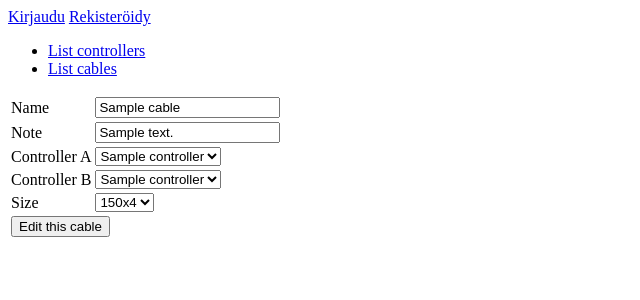
After one commit to KalliMiika/Kaapelikartta, a Flask app: page /cables/1/ in a window 1280 px wide. The commit adds this page. Shown: the top 300 px of the page, without its empty margins (0-640 px from the left). Run offline with Flask 2, Linux system fonts and the light colour scheme; tables that the repository leaves empty hold one stand-in row (values such as "Sample post").

Commit message:
Kaapeleiden muokkaus toiminnallisuuden lisäys

```diff
--- a/application/cables/forms.py
+++ b/application/cables/forms.py
@@ -24,10 +24,10 @@ class CableForm(FlaskForm):
     ('10x4', '10x4'), ('5x4', '5x4'),
     ('50x2', '50x2'), ('20x2', '20x2'), ('10x2', '10x2')]
 
-    def validate2(self):
+    def validate2(self, edit):
         #Tarkistetaan että kaapelin nimi on uniikki
         c = Cable.query.filter_by(name = self.name.data).first()
-        if not c is None:
+        if not edit and not c is None:
             self.name.errors.append('Cable name already in use')
             return False
         #Tarkistetaan että kaapeli on molemmista päistä kiinni
--- a/application/cables/views.py
+++ b/application/cables/views.py
@@ -25,11 +25,57 @@ def cables_form():
     f.setupChoices()
     return render_template("cables/new.html", form = f)
 
+#Kuunnellaan osoitteeseen /cables/<cable_id>/ tulevia GET-Pyyntöjä
+#Palautetaan <cable_id>:n määrittelemää kaapelia vastaava
+#cables/edit.html sivu, parametriksi annetaan
+#cables/forms.py määrittelemät elementit
+@app.route("/cables/<cable_id>/", methods=["GET"])
+#@login_required
+def cables_view_one(cable_id):
+    c = Cable.query.get(cable_id)
+    f = CableForm()
+    f.setupChoices()
+    f.controller_a_id.default=c.controller_a_id
+    f.controller_b_id.default=c.controller_b_id
+    f.size.default=c.size
+    f.process()
+    return render_template("cables/edit.html", form = f, cable = c)
+
+#Kuunnellaan osoitteeseen /cables/<controller_id>/ tulevia POST-Pyyntöjä
+#Etsitään <cable_id>:tä vastaava kaapeli tietokannasta ja
+#päivitetään sen tiedot POST-Pyynnön mukana tulleilla syötteillä.
+#Päivitetään lopuksi muunneltu kaapeli tietokantaan ja
+#uudelleenohjataan käyttäjä osoitteeseen /cables
+@app.route("/cables/<cable_id>/", methods=["POST"])
+#@login_required
+def cables_edit_one(cable_id):
+    f = CableForm(request.form)
+    c = Cable.query.get(cable_id)
+
+    #Validoidaan CableFormin sisältämien kenttien datat, jos
+    #niissä on häikkää, niin palautetaan cables/edit.html sivu
+    #virheviestin kera.
+    f.setupChoices()
+    if not f.validate():
+        return render_template("cables/edit.html", form = f, cable = c)
+    if not f.validate2(True):
+        return render_template("cables/edit.html", form = f, cable = c)
+
+    c.name = f.name.data
+    c.note = f.note.data
+    c.controller_a_id = f.controller_a_id.data
+    c.controller_b_id = f.controller_b_id.data
+    c.size = f.size.data
+
+    db.session().commit()
+
+    return redirect(url_for("cables_index"))
+
 #Kuunnellaan osoitteeseen /cables/ tulevia POST-Pyyntöjä
 #Syötteestä kerätään kaapelille nimi, viesti, alku ja loppu
 #risteyskojeet, sekä säikeiden lukumäärä ja lisätään se
-# lopuksi tietokantaan  ja uudelleenohjataan käyttäjä
-# osoitteeseen /cables
+#lopuksi tietokantaan  ja uudelleenohjataan käyttäjä
+#osoitteeseen /cables
 @app.route("/cables/", methods=["POST"])
 def cables_create():
     form = CableForm(request.form)
@@ -39,7 +85,7 @@ def cables_create():
     form.setupChoices()
     if not form.validate():
         return render_template("cables/new.html", form = form)
-    if not form.validate2():
+    if not form.validate2(False):
         return render_template("cables/new.html", form = form)
 
     c = Cable(form.controller_a_id.data, form.controller_b_id.data, form.size.data, form.name.data, form.note.data)
--- /dev/null
+++ b/application/templates/cables/edit.html
@@ -0,0 +1,93 @@
+{% extends "layout.html" %}
+
+{% block body %}
+<!--
+  Saa parametreiksi:
+    cables/forms.py:   CableForm form
+    cables/models.py:  Cable cable
+-->
+<form method="POST" action="{{ url_for('cables_view_one', cable_id=cable.id) }}">
+  <table>
+    <tr>
+      <td>
+        {{ form.name.label }}
+      </td>
+      <td>
+        {{ form.name(value=cable.name) }}
+      </td>
+      <td>
+        <ul>
+          {% for error in form.name.errors %}
+          <li>{{ error }}</li>
+          {% endfor %}
+        </ul>
+      </td>
+    </tr>
+    <tr>
+      <td>
+        {{ form.note.label }}
+      </td>
+      <td>
+        {{ form.note(value=cable.note) }}
+      </td>
+      <td>
+        <ul>
+          {% for error in form.note.errors %}
+          <li>{{ error }}</li>
+          {% endfor %}
+        </ul>
+      </td>
+    </tr>
+    <tr>
+      <td>
+        {{ form.controller_a_id.label }}
+      </td>
+      <td>
+        {{ form.controller_a_id }}
+      </td>
+      <td>
+        <ul>
+          {% for error in form.controller_a_id.errors %}
+          <li>{{ error }}</li>
+          {% endfor %}
+        </ul>
+      </td>
+    </tr>
+    <tr>
+      <td>
+        {{ form.controller_b_id.label }}
+      </td>
+      <td>
+        {{ form.controller_b_id() }}
+      </td>
+      <td>
+        <ul>
+          {% for error in form.controller_b_id.errors %}
+          <li>{{ error }}</li>
+          {% endfor %}
+        </ul>
+      </td>
+    </tr>
+    <tr>
+      <td>
+        {{ form.size.label }}
+      </td>
+      <td>
+        {{ form.size() }}
+      </td>
+      <td>
+        <ul>
+          {% for error in form.size.errors %}
+          <li>{{ error }}</li>
+          {% endfor %}
+        </ul>
+      </td>
+    </tr>
+    <tr>
+      <td colspan="2">
+        <input type="submit" value="Edit this cable" />
+      </td>
+    </tr>
+  </table>
+</form>
+{% endblock %}
--- a/application/templates/cables/list.html
+++ b/application/templates/cables/list.html
@@ -20,6 +20,11 @@
       <td>{{ cable.controller_a_name }}</td>
       <td>{{ cable.controller_b_name }}</td>
       <td>{{ cable.cable.size }}</td>
+      <td>
+        <form method="GET" action="{{ url_for('cables_view_one', cable_id=cable.cable.id) }}">
+          <input type="submit" value="Edit"/>
+        </form>
+      </td>
     </tr>
     {% endfor %}
   </table>
```
Also changed, not shown: application/controllers/views.py (+5 -5 lines).
